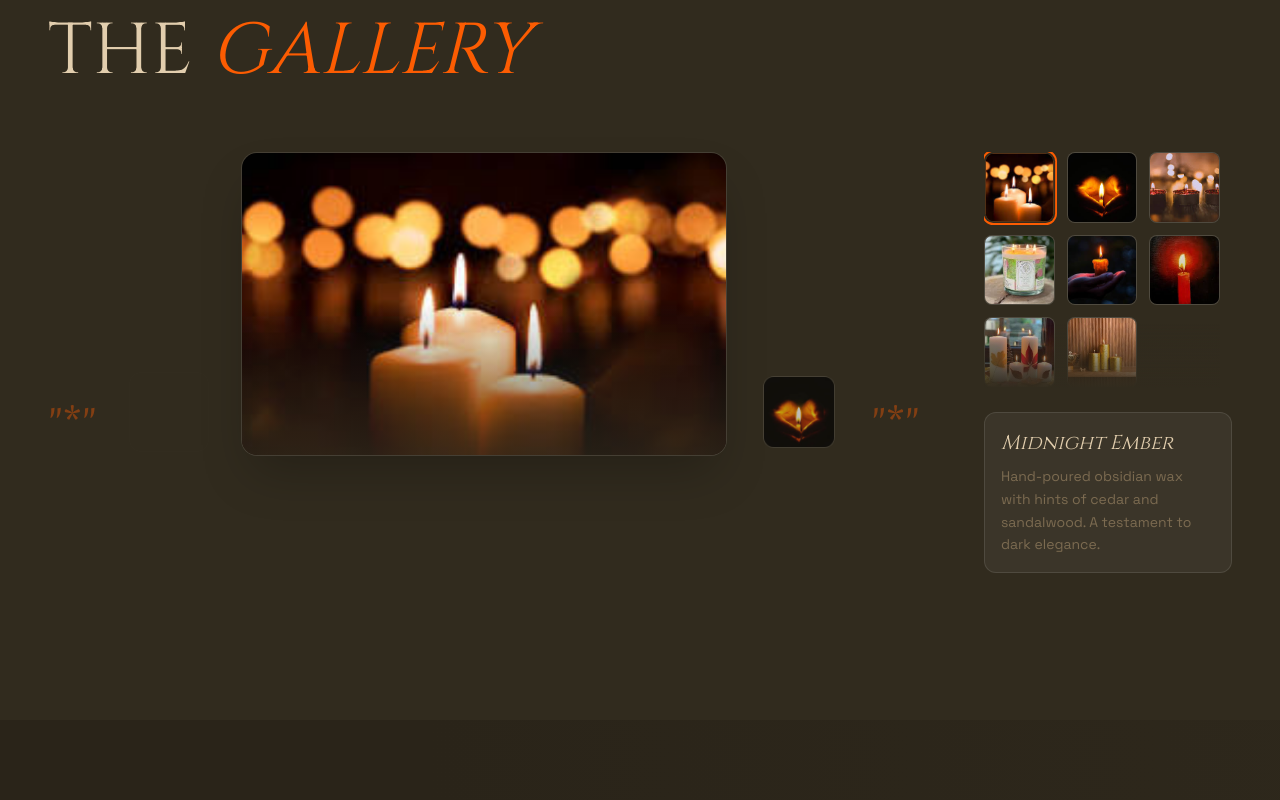
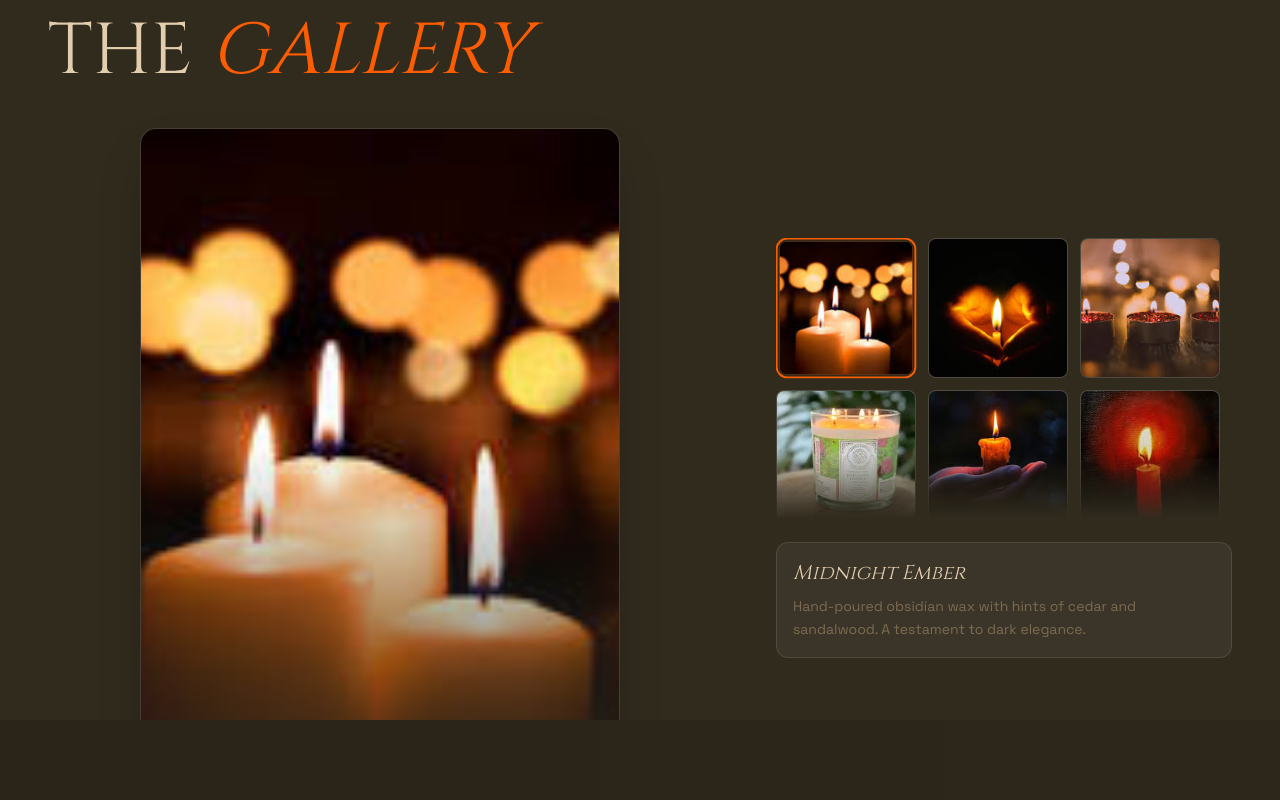
Before and after one commit to yashasvi9199/belle-flamz, a React (Vite) app: page / in a window 1280 px wide. Shown: the part 880-1680 px from the top of the page. Built offline with nearby package versions, Linux system fonts and the light colour scheme.

Commit message:
feat: simplified gallery with portrait preview and transition effects

```diff
--- a/components/sections/Projects.tsx
+++ b/components/sections/Projects.tsx
@@ -18,14 +18,7 @@ const Gallery = () => {
 
   const selectedImage = images[selectedIndex];
 
-  // Get single prev/next images for the asterisk pattern
-  const prevImage = useMemo(() => {
-    return selectedIndex > 0 ? images[selectedIndex - 1] : null;
-  }, [selectedIndex, images]);
-
-  const nextImage = useMemo(() => {
-    return selectedIndex < images.length - 1 ? images[selectedIndex + 1] : null;
-  }, [selectedIndex, images]);
+  // No longer using tiny navigation images
 
   // Check if scrollbar needed (more than 6 images with 3 per row = 2 rows)
   useEffect(() => {
@@ -47,45 +40,21 @@ const Gallery = () => {
       <div className="max-w-7xl mx-auto">
         {/* Section Title */}
         <ConvergenceWrapper>
-          <h2 className="font-serif text-5xl md:text-7xl text-bone mb-16 text-center md:text-left">
+          <h2 className="font-serif text-5xl md:text-7xl text-bone mb-10 text-center md:text-left">
             THE <span className="text-magma italic">GALLERY</span>
           </h2>
         </ConvergenceWrapper>
 
-        <div className="grid grid-cols-1 lg:grid-cols-12 gap-8 lg:gap-16 items-start">
-          {/* Left Panel - Pattern: "*" [prev] <preview> [next] "*" */}
-          <ConvergenceWrapper className="lg:col-span-9 flex items-end justify-center gap-4 md:gap-8" staggerIndex={1}>
-            {/* Left Decorative Asterisk (Bottom Aligned) */}
-            <div className="hidden sm:block text-magma/40 text-4xl md:text-5xl font-serif select-none mb-1">
-              "*"
-            </div>
-
-            {/* Previous Tiny Image (*) */}
-            <button
-              onClick={() => prevImage && handleNavigate('prev')}
-              disabled={!prevImage}
-              className={`w-14 h-14 md:w-20 md:h-20 rounded-xl overflow-hidden shrink-0 transition-all duration-300 mb-1 ${
-                prevImage
-                  ? 'bg-white/5 border border-white/10 hover:border-magma/50 cursor-pointer opacity-70 hover:opacity-100 scale-90 hover:scale-100'
-                  : 'bg-white/5 border border-white/5 opacity-10 cursor-default'
-              }`}
-            >
-              {prevImage && (
+        <div className="grid grid-cols-1 lg:grid-cols-12 gap-8 lg:gap-16 items-center">
+          {/* Left Panel - Portrait Preview Only */}
+          <ConvergenceWrapper className="lg:col-span-7 flex justify-center" staggerIndex={1}>
+            <div className="w-full max-w-[480px] relative">
+              <div className="aspect-[3/4] bg-white/5 rounded-2xl overflow-hidden relative group border border-white/5 shadow-2xl">
                 <img
-                  src={prevImage.src}
-                  alt="Previous"
-                  className="w-full h-full object-cover"
-                />
-              )}
-            </button>
-
-            {/* Main Preview (The anchor) */}
-            <div className="flex-1 max-w-[700px] relative">
-              <div className="aspect-[16/10] bg-white/5 rounded-2xl overflow-hidden relative group border border-white/5 shadow-2xl">
-                <img
+                  key={selectedImage.src}
                   src={selectedImage.src}
                   alt={selectedImage.title}
-                  className="w-full h-full object-cover transition-transform duration-1000 group-hover:scale-105"
+                  className="w-full h-full object-cover transition-all duration-1000 animate-in fade-in zoom-in-95"
                 />
                 <div className="absolute inset-0 bg-gradient-to-t from-obsidian/90 via-transparent to-transparent opacity-80" />
 
@@ -93,47 +62,23 @@ const Gallery = () => {
                 <button
                   onClick={() => handleNavigate('prev')}
                   disabled={selectedIndex === 0}
-                  className="absolute left-6 top-1/2 -translate-y-1/2 w-12 h-12 bg-black/40 backdrop-blur-md rounded-full flex items-center justify-center opacity-0 group-hover:opacity-100 transition-all hover:bg-magma/50 disabled:hidden"
+                  className="absolute left-6 top-1/2 -translate-y-1/2 w-12 h-12 bg-black/40 backdrop-blur-md rounded-full flex items-center justify-center opacity-0 group-hover:opacity-100 transition-all hover:bg-magma/50 disabled:hidden z-10"
                 >
                   <ChevronLeft className="w-6 h-6 text-bone" />
                 </button>
                 <button
                   onClick={() => handleNavigate('next')}
                   disabled={selectedIndex === images.length - 1}
-                  className="absolute right-6 top-1/2 -translate-y-1/2 w-12 h-12 bg-black/40 backdrop-blur-md rounded-full flex items-center justify-center opacity-0 group-hover:opacity-100 transition-all hover:bg-magma/50 disabled:hidden"
+                  className="absolute right-6 top-1/2 -translate-y-1/2 w-12 h-12 bg-black/40 backdrop-blur-md rounded-full flex items-center justify-center opacity-0 group-hover:opacity-100 transition-all hover:bg-magma/50 disabled:hidden z-10"
                 >
                   <ChevronRight className="w-6 h-6 text-bone" />
                 </button>
               </div>
             </div>
-
-            {/* Next Tiny Image (*) */}
-            <button
-              onClick={() => nextImage && handleNavigate('next')}
-              disabled={!nextImage}
-              className={`w-14 h-14 md:w-20 md:h-20 rounded-xl overflow-hidden shrink-0 transition-all duration-300 mb-1 ${
-                nextImage
-                  ? 'bg-white/5 border border-white/10 hover:border-magma/50 cursor-pointer opacity-70 hover:opacity-100 scale-90 hover:scale-100'
-                  : 'bg-white/5 border border-white/5 opacity-10 cursor-default'
-              }`}
-            >
-              {nextImage && (
-                <img
-                  src={nextImage.src}
-                  alt="Next"
-                  className="w-full h-full object-cover"
-                />
-              )}
-            </button>
-
-            {/* Right Decorative Asterisk (Bottom Aligned) */}
-            <div className="hidden sm:block text-magma/40 text-4xl md:text-5xl font-serif select-none mb-1">
-              "*"
-            </div>
           </ConvergenceWrapper>
 
           {/* Right Panel - Grid + Description */}
-          <ConvergenceWrapper className="lg:col-span-3 flex flex-col gap-6" staggerIndex={2}>
+          <ConvergenceWrapper className="lg:col-span-5 flex flex-col gap-6" staggerIndex={2}>
             {/* Grid Container */}
             <div className="relative">
               <div
```
Also changed, not shown: 1 other file (tests, documents, lock files or other folders).
